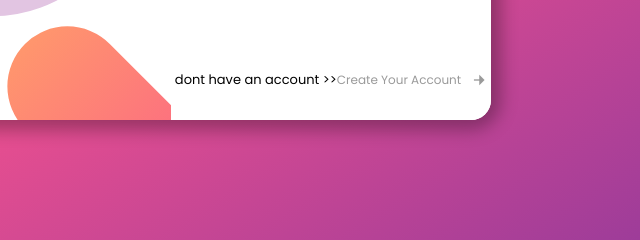
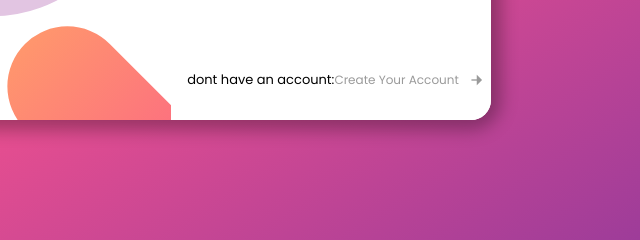
Before and after one commit to BenjDvs/trial1, a plain HTML site: page login.html in a window 1280 px wide. Shown: the part 520-760 px from the top of the page, 469-1109 px from the left. Drawn offline with nearby package versions, Linux system fonts and the light colour scheme.

Commit message:
Update login.html

```diff
--- a/login.html
+++ b/login.html
@@ -35,7 +35,7 @@
             <button type="button" onclick="saveData()" class="login-btn" id="save_btn">LOGIN</button>
 
             <div class="create">
-                <p style="font-size: 13px;">dont have an account >> </p><a href="index.html">Create Your
+                <p style="font-size: 13px; margin-left: 10px;">dont have an account:</p><a href="index.html">Create Your
                     Account</a>
                 <i class="ri-arrow-right-fill"></i>
             </div>
```
